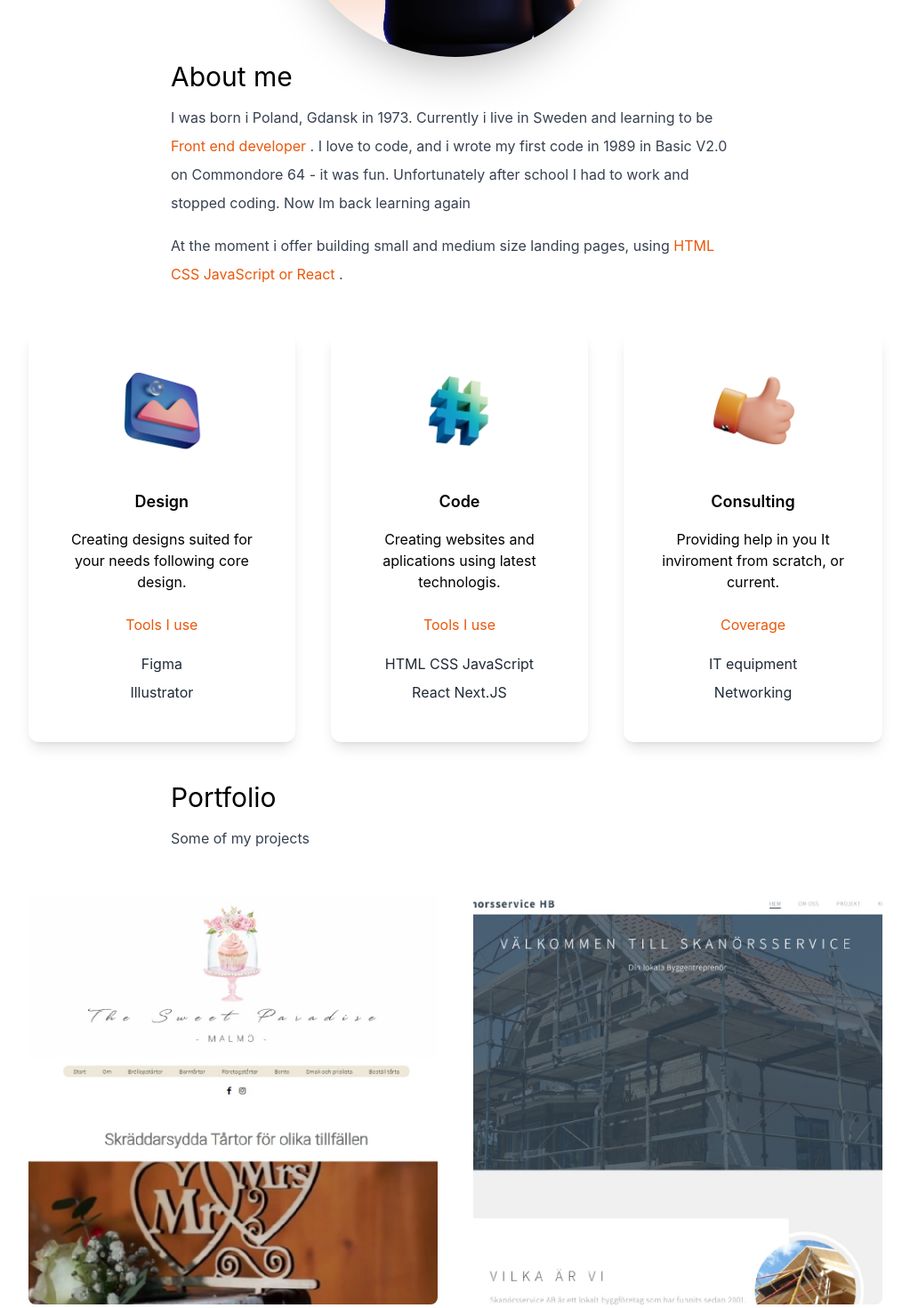
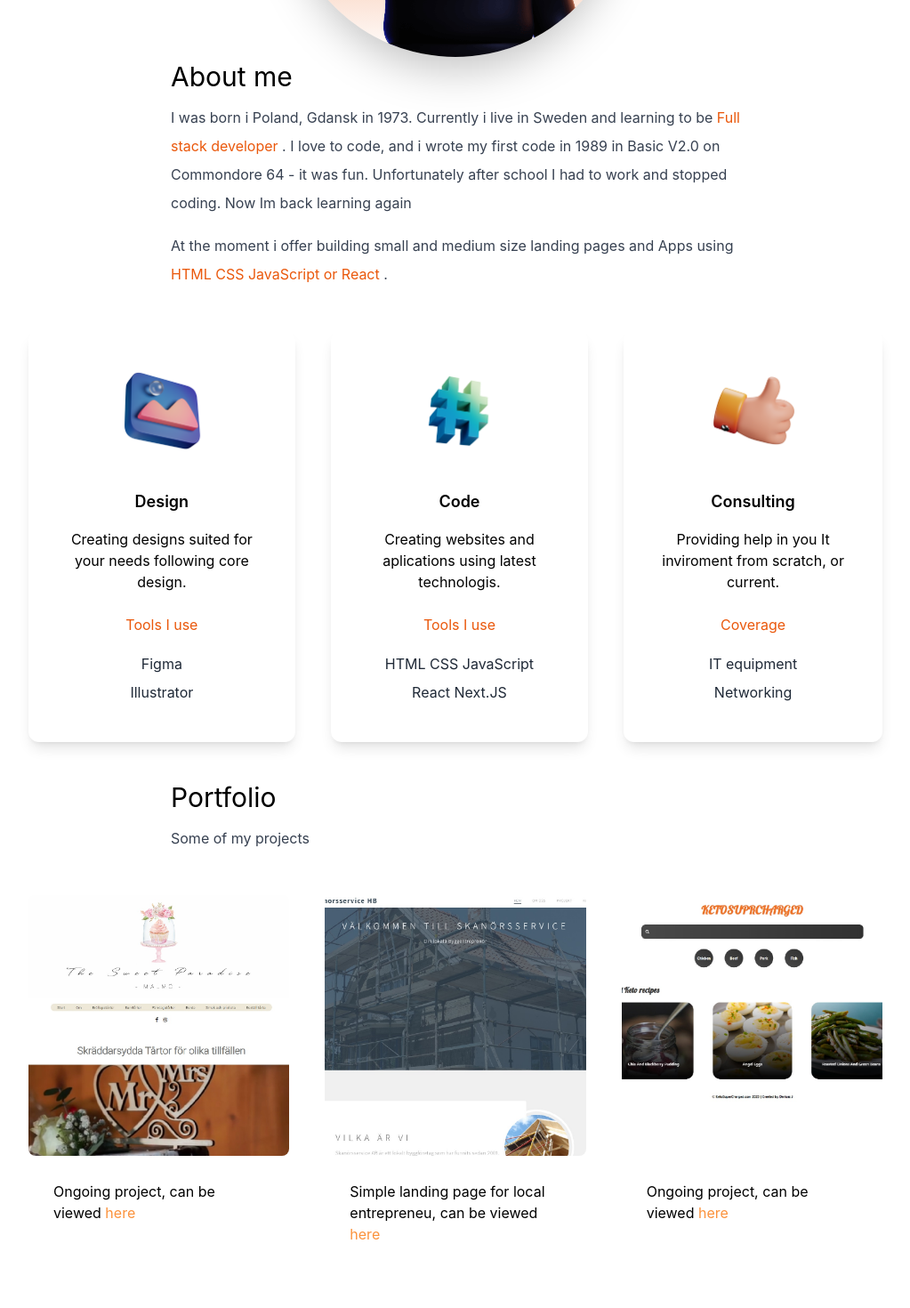
Before and after one commit to DJendryczka/dariusz-portfolio, a Next.js app: page / in a window 1280 px wide. Shown: the part 960-2430 px from the top of the page at 89% size, without its empty margins (128-1151 px from the left). Built offline with nearby package versions, Linux system fonts and the light colour scheme.

Commit message:
Added new project to portfolio

```diff
--- a/pages/index.js
+++ b/pages/index.js
@@ -8,7 +8,7 @@ import code from '../public/code.png'
 import consulting from '../public/consulting.png'
 import web1 from '../public/sweet.jpg'
 import web2 from '../public/skanor.jpg'
-import web3 from '../public/skanor.jpg'
+import web3 from '../public/keto.jpg'
 import { useState } from 'react';
 
 export default function Home() {
@@ -27,12 +27,12 @@ export default function Home() {
             <h1 className='text-xl font-mono dark:text-white'>D.J.</h1>
             <ul className=' flex items-center'>
               <li><BsFillMoonStarsFill onClick={ () => setDarkMode(!darkMode)} className=' cursor-pointer text-2xl dark:text-white'/></li>
-              <li><a className=' bg-orange-600 text-white px-4 py-2 rounded-md ml-8' href='#'>Resume</a></li>
+              <li><a className=' bg-orange-600 text-white px-4 py-2 rounded-md ml-8' href='https://linkedin.com/in/20211975dariusz-jendryczka-ab062834'>Resume</a></li>
             </ul>
           </nav>
           <div className='text-center p-10'>
             <h2 className=' text-5xl py-2 text-orange-600 font-bold md:text-6xl'>Dariusz Jendryczka</h2>
-            <h3 className=' text-2xl py-2 md:text-3xl dark:text-white'>Frontend Developer</h3>
+            <h3 className=' text-2xl py-2 md:text-3xl dark:text-white'>Web Developer</h3>
             <p className=' text-md py-5 leading-8 text-gray-800 md:text-xl max-w-xl mx-auto dark:text-gray-200'>Freelancer providing services in frontend. Learning new things, building new projects, always moving forward means you are alive ...</p>
           </div>
           <div className=' text-5xl flex justify-center gap-16 py-3 text-gray-700 dark:text-gray-200'>
@@ -47,8 +47,8 @@ export default function Home() {
         <section>
           <div className=' md:px-20 lg:px-40'>
             <h3 className=' text-3xl py-1 dark:text-gray-200'>About me</h3>
-            <p className=' text-md py-2 leading-8 text-gray-700 dark:text-gray-200'>I was born i Poland, Gdansk in 1973. Currently i live in Sweden and learning to be <span className=' text-orange-600'>Front end developer</span> . I love to code, and i wrote my first code in 1989 in Basic V2.0 on Commondore 64 - it was fun. Unfortunately after school I had to work and stopped coding. Now Im back learning again</p>
-            <p className=' text-md py-2 leading-8 text-gray-700 dark:text-gray-200'>At the moment i offer building small and medium size landing pages, using <span className=' text-orange-600'>HTML CSS JavaScript or React
+            <p className=' text-md py-2 leading-8 text-gray-700 dark:text-gray-200'>I was born i Poland, Gdansk in 1973. Currently i live in Sweden and learning to be <span className=' text-orange-600'>Full stack developer</span> . I love to code, and i wrote my first code in 1989 in Basic V2.0 on Commondore 64 - it was fun. Unfortunately after school I had to work and stopped coding. Now Im back learning again</p>
+            <p className=' text-md py-2 leading-8 text-gray-700 dark:text-gray-200'>At the moment i offer building small and medium size landing pages and Apps using <span className=' text-orange-600'>HTML CSS JavaScript or React
               </span> .</p>
           </div>
           <div className='lg:flex gap-10 justify-center'>
@@ -84,15 +84,18 @@ export default function Home() {
           <p className=' text-md py-2 leading-8 text-gray-700 dark:text-gray-200'>Some of my projects</p>
           </div>
           <div className=' flex flex-col gap-10 py-10 lg:flex-row lg:flex-wrap'>
-            <div className=' basis-1/3 flex-1'>
+            <div className=' basis-1/4 flex-1'>
               <Image className=' rounded-lg object-cover' width={'100%'} height={'100%'} layout='responsive' src={web1} alt='e.g.website' />
+              <p className=' p-7'>Ongoing project, can be viewed <a className=' text-orange-400' href='https://djendryczka.github.io/cakebyn/'>here</a></p>
             </div>
-            <div className=' basis-1/3 flex-1'>
+            <div className=' basis-1/4 flex-1'>
               <Image className=' rounded-lg object-cover' width={'100%'} height={'100%'} layout='responsive' src={web2} alt='e.g.website' />
+              <p className=' p-7'>Simple landing page for local entrepreneu, can be viewed <a className=' text-orange-400' href='https://skanorsservice.se'>here</a></p>
             </div>
-            {/* <div className=' basis-1/3 flex-1'>
+            <div className=' basis-1/4 flex-1'>
               <Image className=' rounded-lg object-cover' width={'100%'} height={'100%'} layout='responsive' src={web3} alt='e.g.website' />
-            </div> */}
+              <p className=' p-7'>Ongoing project, can be viewed <a className=' text-orange-400' href='https://majestic-gecko-a4efa4.netlify.app'>here</a></p>
+            </div>
           </div>
         </section>
         <footer className=' text-center py-3 mb-3 dark:text-gray-200'>
```
Also changed, not shown: public/keto.jpg (added).
